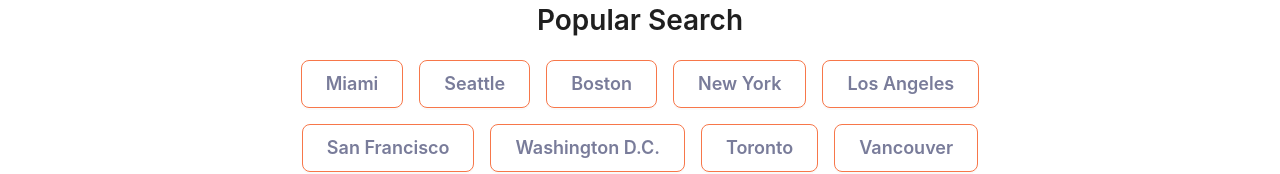
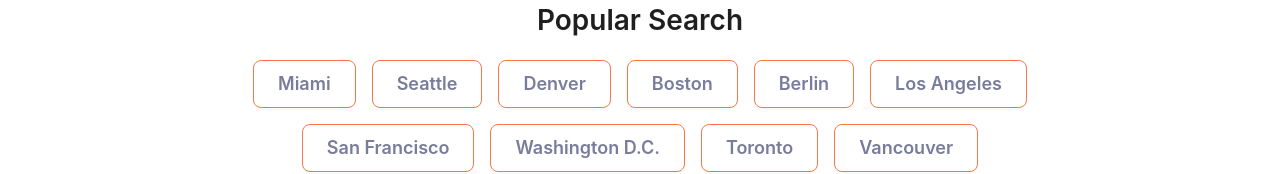
Before and after one commit to ehtisham-ali-emumba/booking-system, a React (Vite) app: page /explore in a window 1280 px wide. Shown: the part 755-929 px from the top of the page. Built offline with nearby package versions, Linux system fonts and the light colour scheme; no server answers.

Commit message:
fix bugs

```diff
--- a/mock-api/db.json
+++ b/mock-api/db.json
@@ -49,7 +49,7 @@
             "id": "3",
             "imageSrc": "https://media.istockphoto.com/id/490555601/photo/dinosaur-t-rex-skeleton.webp?s=2048x2048&w=is&k=20&c=GJ7aVwhitjlTC3kdU9FbTPi_a1M652oktyaXGw32XRg=",
             "name": "Grand Hotel",
-            "city": "Denver",
+            "city": "Miami",
             "description": "A thrilling adventure in the mountains.",
             "price": "599",
             "duration": "3 days",
@@ -95,7 +95,7 @@
             "id": "5",
             "imageSrc": "https://media.istockphoto.com/id/949118068/photo/books.webp?s=2048x2048&w=is&k=20&c=84QzSRpNc21wzXu5K7t7z0lSUQ93qIFZOmS84JKdvnI=",
             "name": "PC Hotel",
-            "city": "Berlin",
+            "city": "Miami",
             "description": "A thrilling in the mountains.",
             "price": "299",
             "duration": "3 days",
@@ -141,7 +141,7 @@
             "id": "7",
             "imageSrc": "https://media.istockphoto.com/id/949118068/photo/books.webp?s=2048x2048&w=is&k=20&c=84QzSRpNc21wzXu5K7t7z0lSUQ93qIFZOmS84JKdvnI=",
             "name": "PC Hotel",
-            "city": "Berlin",
+            "city": "Denver",
             "description": "A thrilling in the mountains.",
             "price": "299",
             "duration": "3 days",
--- a/src/pages/Explore/SearchBox.tsx
+++ b/src/pages/Explore/SearchBox.tsx
@@ -53,7 +53,6 @@
     else setDateRange([dateStrings[0], dateStrings[1]]);
   };
 
-  // Use useMemo to compute whether the search button should be disabled
   const isSearchDisabled = useMemo(() => {
     return !location && dateRange.length === 0 && !priceRange;
   }, [location, dateRange, priceRange]);
--- a/src/pages/Explore/utils.ts
+++ b/src/pages/Explore/utils.ts
@@ -1,8 +1,9 @@
 export const cityNames = [
   "Miami",
   "Seattle",
+  "Denver",
   "Boston",
-  "New York",
+  "Berlin",
   "Los Angeles",
   "San Francisco",
   "Washington D.C.",
--- a/src/pages/Tours/index.tsx
+++ b/src/pages/Tours/index.tsx
@@ -11,6 +11,22 @@
 import { useMemo } from "react";
 import { useDeleteBooking } from "../../hooks/atoms/useDeleteBooking";
 import { BlankSlate } from "../../components";
+
+export interface Tour {
+  id: string;
+  name: string;
+  city: string;
+  description: string;
+  price: string;
+  duration: string;
+  startDate: string;
+  endDate: string;
+  facilities: string[]; // e.g. "Guide", "Meals"
+  imageSrc: string;
+  images: string[];
+}
+
+export type ToursResponse = Tour[];
 
 const Wrapper = styled(Container)`
   justify-content: flex-start;
```
